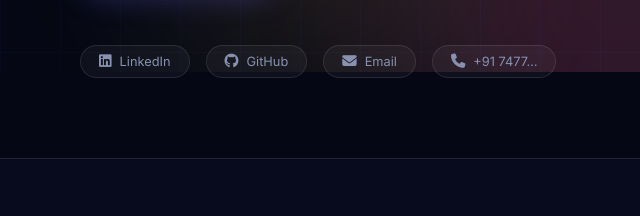
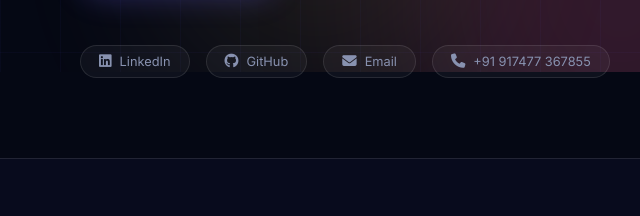
Before and after one commit to risxbh/portfolio, a plain HTML site: page index.html in a window 1280 px wide. Shown: the part 728-944 px from the top of the page, 0-640 px from the left. Drawn offline with nearby package versions, Linux system fonts and the light colour scheme.

Commit message:
updates 2

```diff
--- a/index.html
+++ b/index.html
@@ -352,6 +352,7 @@
     .hero-socials {
       margin-top: 48px;
       display: flex;
+      flex-wrap: wrap;
       gap: 16px;
       animation: fadeUp 0.8s 0.5s ease both;
     }
@@ -1122,7 +1123,7 @@
           <a class="social-pill" href="https://github.com/risxbh" target="_blank"><i class="fab fa-github"></i>
             GitHub</a>
           <a class="social-pill" href="mailto:rsrisabhsingh212@gmail.com"><i class="fas fa-envelope"></i> Email</a>
-          <a class="social-pill" href="tel:+917477367855"><i class="fas fa-phone"></i> +91 7477…</a>
+          <a class="social-pill" href="tel:+917477367855"><i class="fas fa-phone"></i> +91 917477 367855</a>
         </div>
       </div>
 
```
